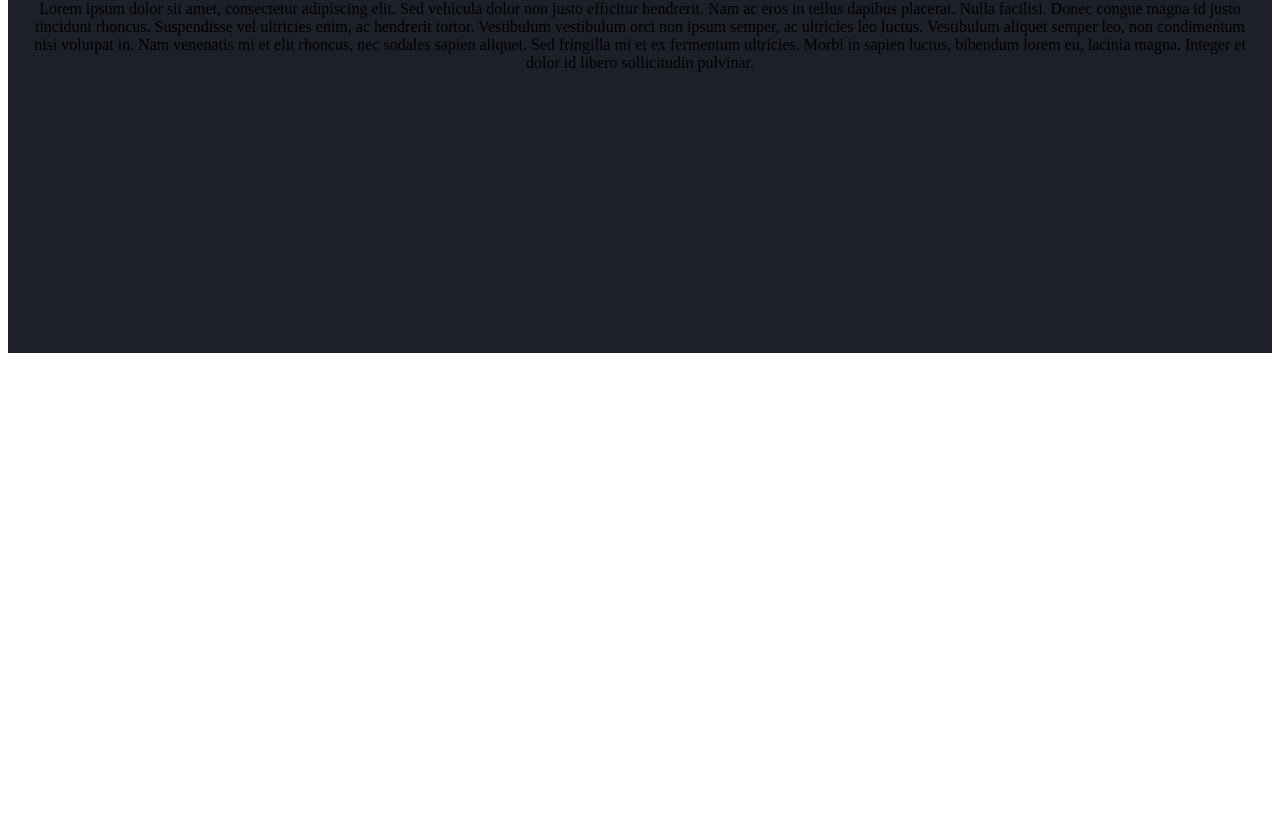
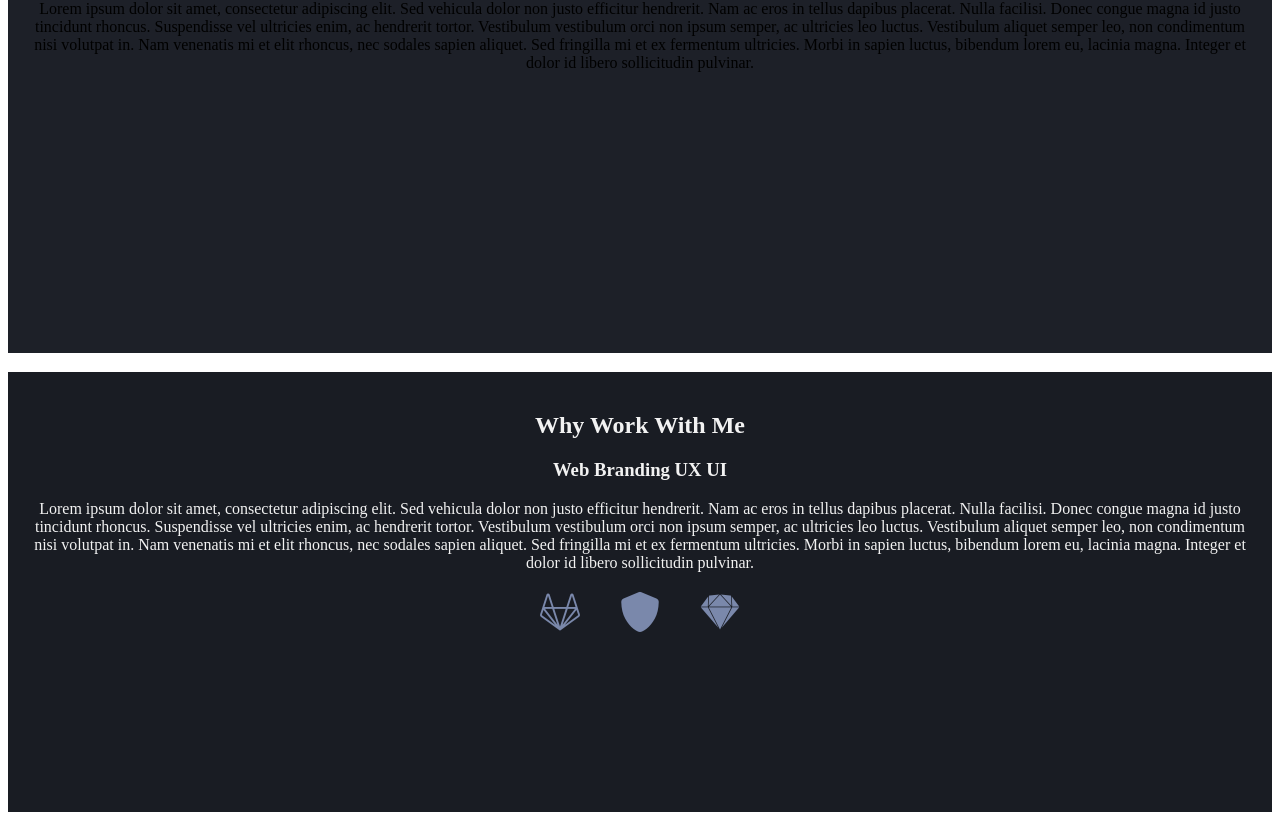
Before and after one commit to leamusa/proj-html-vuejs, a Vue app: page / in a window 1280 px wide. Shown: the part 815-1635 px from the top of the page. Before the commit the page ends 1203 px from the top, so only its background shows below. Built offline with nearby package versions, Linux system fonts and the light colour scheme.

Commit message:
section work with me

```diff
--- a/index.html
+++ b/index.html
@@ -2,16 +2,21 @@
 <html lang="en">
   <head>
     <meta charset="UTF-8" />
-    <link rel="icon" href="/favicon.ico" />
     <meta name="viewport" content="width=device-width, initial-scale=1.0" />
-
-    <title>Vite App</title>
-
-    <!-- Link the CSS file -->
-    <link rel="stylesheet" href="/src/styles.css" />
+    <title>Why Work With Me</title>
+    <!-- Font Awesome CDN link -->
+    <link
+      rel="stylesheet"
+      href="https://cdnjs.cloudflare.com/ajax/libs/font-awesome/6.0.0-beta3/css/all.min.css"
+      integrity="sha384-..."
+      crossorigin="anonymous"
+    />
   </head>
   <body>
-    <div id="app"></div>
+    <!-- Il resto del tuo codice HTML -->
+    <div id="app">
+      <AppWhyWorkWithMe></AppWhyWorkWithMe>
+    </div>
     <script type="module" src="/src/main.js"></script>
   </body>
 </html>
--- a/src/App.vue
+++ b/src/App.vue
@@ -3,12 +3,14 @@ import AppHeader from "./components/AppHeader.vue";
 import AppFooter from "./components/AppFooter.vue";
 
 import AppAboutMe from "./components/AppAboutMe.vue";
+import AppWhyWorkWithMe from "./components/AppWhyWorkWithMe.vue";
 export default {
   name: "App",
   components: {
     AppHeader,
     AppAboutMe,
     AppFooter,
+    AppWhyWorkWithMe,
   },
 };
 </script>
@@ -17,6 +19,7 @@ export default {
   <AppHeader />
   <AppAboutMe />
   <AppFooter />
+  <AppWhyWorkWithMe />
 </template>
 
 <style></style>
--- /dev/null
+++ b/src/components/AppWhyWorkWithMe.vue
@@ -0,0 +1,59 @@
+<template>
+  <!-- Sezione "Why Work With Me" -->
+  <section class="why-work-section" style="background-color: #191c23">
+    <h2>Why Work With Me</h2>
+    <h3>Web Branding UX UI</h3>
+    <p>
+      Lorem ipsum dolor sit amet, consectetur adipiscing elit. Sed vehicula
+      dolor non justo efficitur hendrerit. Nam ac eros in tellus dapibus
+      placerat. Nulla facilisi. Donec congue magna id justo tincidunt rhoncus.
+      Suspendisse vel ultricies enim, ac hendrerit tortor. Vestibulum vestibulum
+      orci non ipsum semper, ac ultricies leo luctus. Vestibulum aliquet semper
+      leo, non condimentum nisi volutpat in. Nam venenatis mi et elit rhoncus,
+      nec sodales sapien aliquet. Sed fringilla mi et ex fermentum ultricies.
+      Morbi in sapien luctus, bibendum lorem eu, lacinia magna. Integer et dolor
+      id libero sollicitudin pulvinar.
+    </p>
+    <!-- Icone Font Awesome -->
+    <div class="icon-container">
+      <!-- Web design -->
+      <i class="fab fa-gitlab"></i>
+      <!-- Web Design Icon -->
+      <i class="fas fa-shield-alt"></i>
+      <!-- diamnte -->
+      <i class="fa-brands fa-sketch"></i>
+      <!-- UX/UI Icon -->
+    </div>
+  </section>
+</template>
+
+<script>
+export default {
+  name: "AppWhyWorkWithMe",
+};
+</script>
+
+<style scoped>
+.why-work-section {
+  color: #f2f2f2;
+  height: 400px;
+  padding: 20px;
+  text-align: center;
+  max-width: 100%;
+  margin: 0 auto;
+}
+
+.icon-container {
+  margin-top: 20px;
+  display: flex;
+  justify-content: center;
+}
+
+.icon-container i {
+  font-size: 40px;
+  margin: 0 20px;
+}
+i {
+  color: #7a88ab;
+}
+</style>
```
